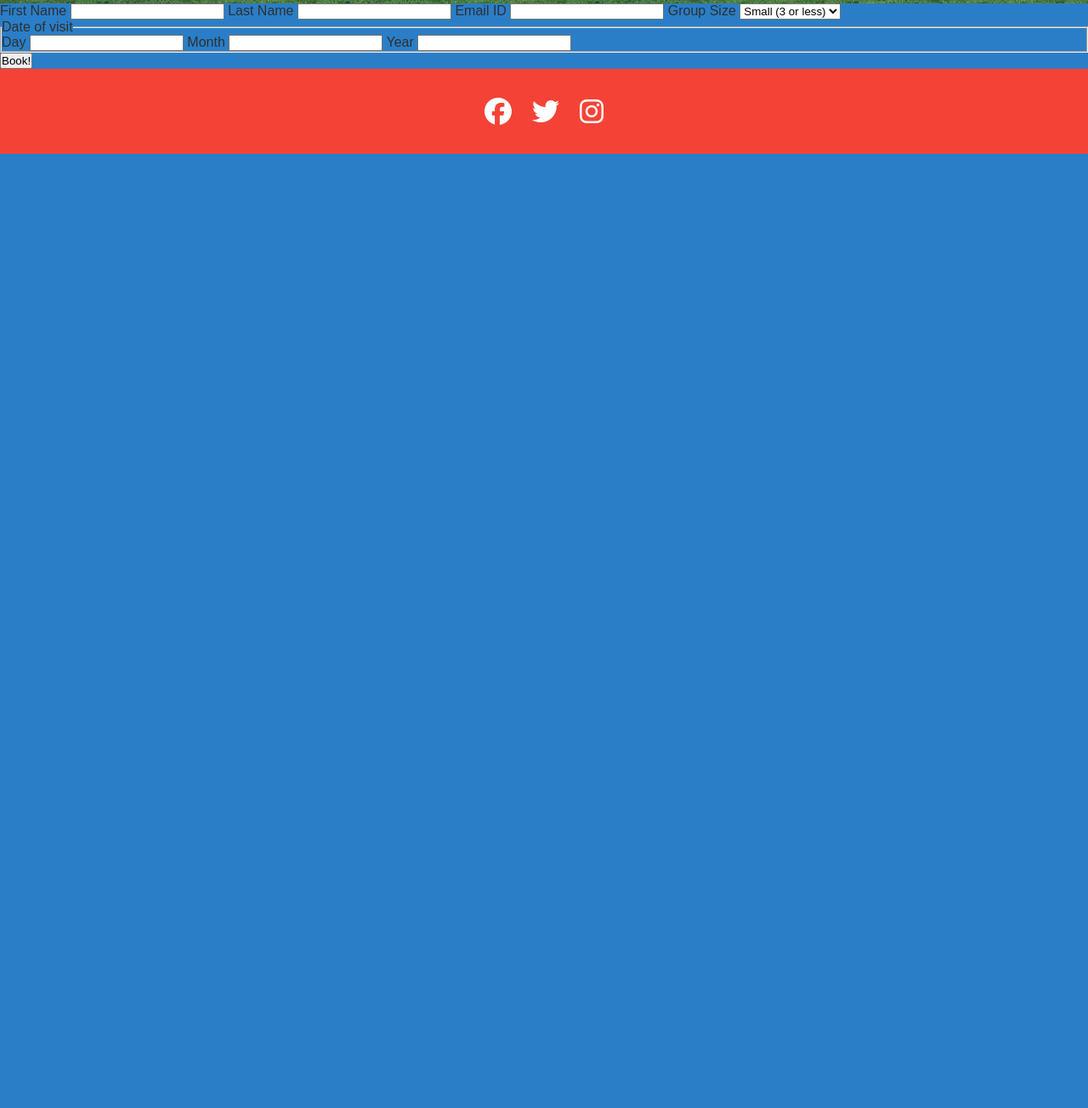
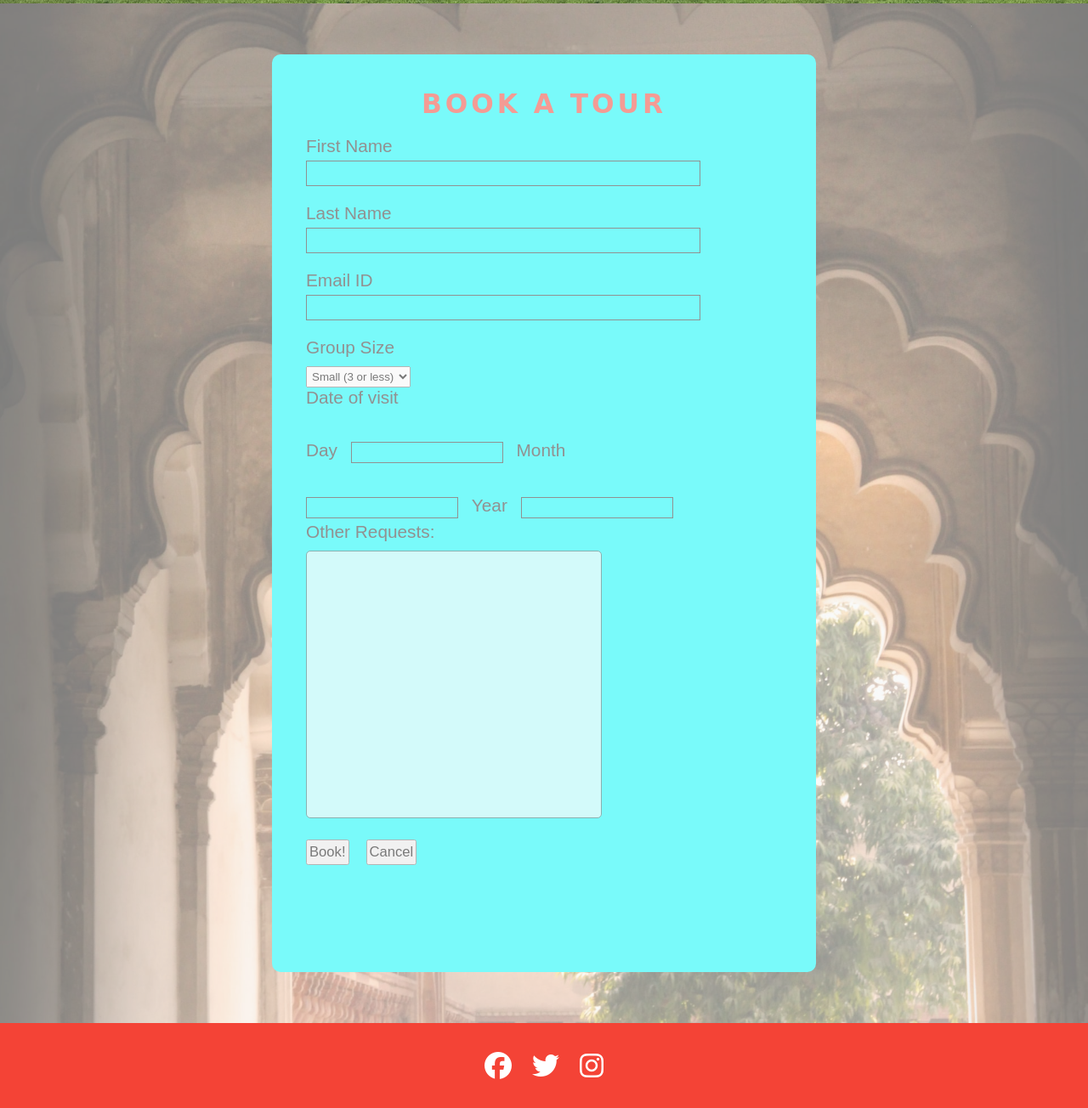
Before and after one commit to farrukh-ahm/Portfolio-Project-1, a plain HTML site: page form.html in a window 1280 px wide. Shown: the part 496-1800 px from the top of the page at 85% size. Before the commit the page ends 800 px from the top, so only its background shows below. Drawn offline with Linux system fonts and the light colour scheme; a web font is replaced by a local one.

Commit message:
Add content and style to the form

```diff
--- a/assets/style/style.css
+++ b/assets/style/style.css
@@ -262,6 +262,97 @@ th {margin-bottom: 5px;
 
 i {font-size: 200%;}
 
+/* FORM PAGE */
+
+.form-page {background-color:  #f5f5f5;}
+#form-wrapper {width: 100%;
+            height: 1200px;
+            margin: auto;
+            display: flex;
+            justify-content: center;
+            background: url("../images/architecture\ \(jan\ canty\,\ unsplash\).jpg") no-repeat center center;
+            background-size: cover;
+            opacity: 0.5;
+            /* background-color: gold; */
+}
+
+#tour-form { width: 50%;
+             height: 90%;
+             margin: auto;
+             padding: 30px 30px 0 30px;
+             background-color: aqua;
+             /* color: #f44336; */
+             border-radius: 10px;
+             font-size: 130%;
+             /* display: block;
+             text-align: justify; */
+}
+
+#tour-form > h2 {text-align: center;
+                 margin-bottom: 20px;
+}
+label {margin-left: 10px;
+}
+.form-input {display: block;
+             width: 80%;
+             height: 30px;
+             margin: 5px 0 20px 10px;
+             background-color: transparent;
+             font-size: 80%;
+             border: 1px solid #303030;
+}
+
+.select-box {margin-top: 10px;
+             margin-left: 10px;
+             height: 25px;
+             padding: 2px;
+             display: block;
+             /* border-radius: 2px;*/
+}
+
+#dates-field {width: 80%;
+              height: 15%;
+              border: none;
+              /* background-color: #f44336; */
+}
+
+legend {margin: 20px 0 0 10px;
+}
+
+.dates {background-color: transparent;
+        border: 1px solid #303030;
+        height: 25px;
+        margin: 40px 0 0 10px
+}
+
+#button-box {display: flex;
+             height: 50px;
+             width: 20%;
+             justify-content: left;
+             /* background-color: #303030; */
+             margin: 20px 0 0 10px;
+}
+.button {height: 30px;
+        width: 60px;
+        display: inline-block;
+        margin: 5px 20px 0 0;
+        font-size: 80%;
+        padding: 2px;
+        text-align: center;
+}
+
+.request-box {display: block;
+              height: 30%;
+              width: 60%;
+              margin: 10px 0 10px 10px;
+              opacity: 0.7;
+              font-size: 120%;
+              /* color: #f44336; */
+              overflow-y: auto;
+              resize: none;
+              border: 1px solid #303030;
+              border-radius: 5px;
+}
 /* MEDIA QUERIES */
 
 @media screen and (max-width: 1280px) {
--- a/form.html
+++ b/form.html
@@ -9,7 +9,7 @@
     <link rel="stylesheet" href="./assets/style/style.css">
     <title>Red Fort</title>
 </head>
-<body>
+<body class="form-page">
     <header>
         <h1>Red Fort</h1>
         <ul id="link-wrapper">
@@ -30,6 +30,7 @@
     </section>
     <section id="form-wrapper">
         <form action="" method="POST" id="tour-form">
+            <h2>Book a Tour</h2>
             <label for="fname">First Name</label>
             <input type="text" id="fname" class="form-input" name="first_name" required>
             <label for="lname">Last Name</label>
@@ -37,7 +38,7 @@
             <label for="email">Email ID</label>
             <input type="email" id="email" name="email-id" class="form-input" required>
             <label for="group-size">Group Size</label>
-           <select name="group-size" id="group-size">
+            <select name="group-size" id="group-size" class="select-box">
                 <option value="" selected>Small (3 or less)</option>
                 <option value="">Medium (4-10)</option>
                 <option value="">Large (11-20)</option>
@@ -52,7 +53,12 @@
                 <label for="year">Year</label>
                 <input type="text" name="year" id="year" class="dates" required>
             </fieldset>
-            <button type="submit">Book!</button>
+            <label for="request">Other Requests:</label>
+            <textarea name="other-requests" id="request" cols="" rows="" class="request-box"></textarea>
+            <div id="button-box">
+                <input type="submit" value="Book!" class="button">
+                <input type="reset" value="Cancel" class="button">
+            </div>
         </form>
     </section>
     <footer id="footer-wrapper">
```
Lines whose indentation alone changed are shown as unchanged.
